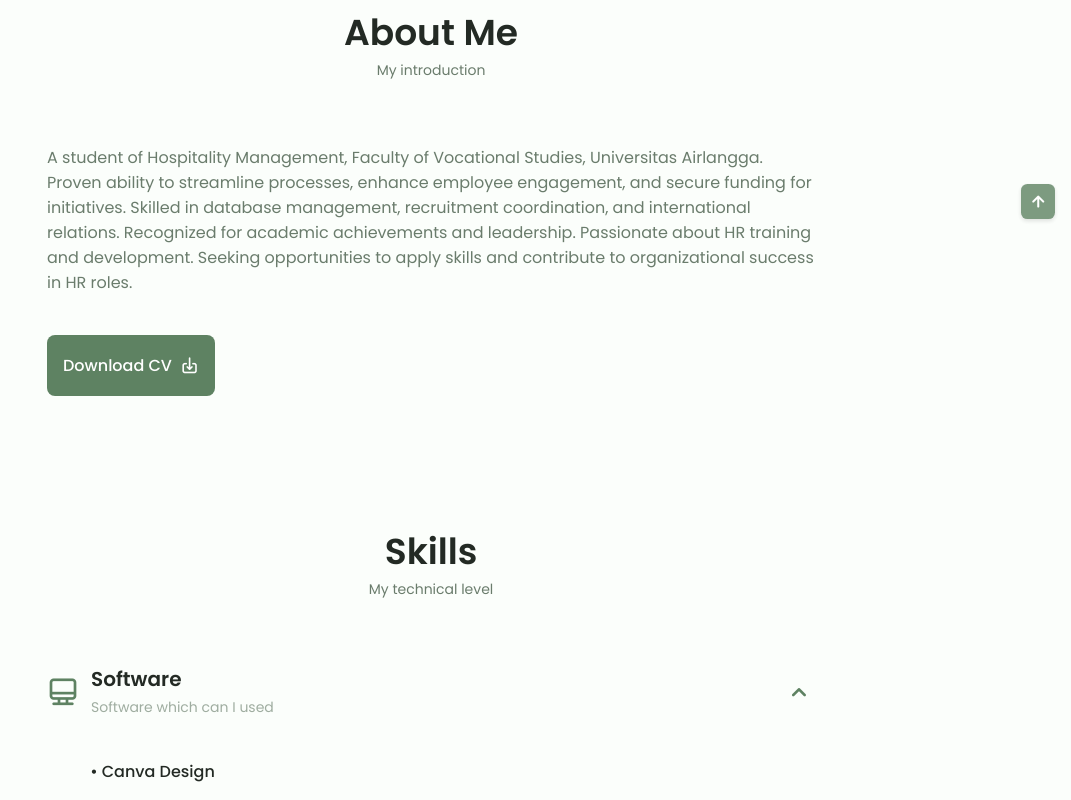
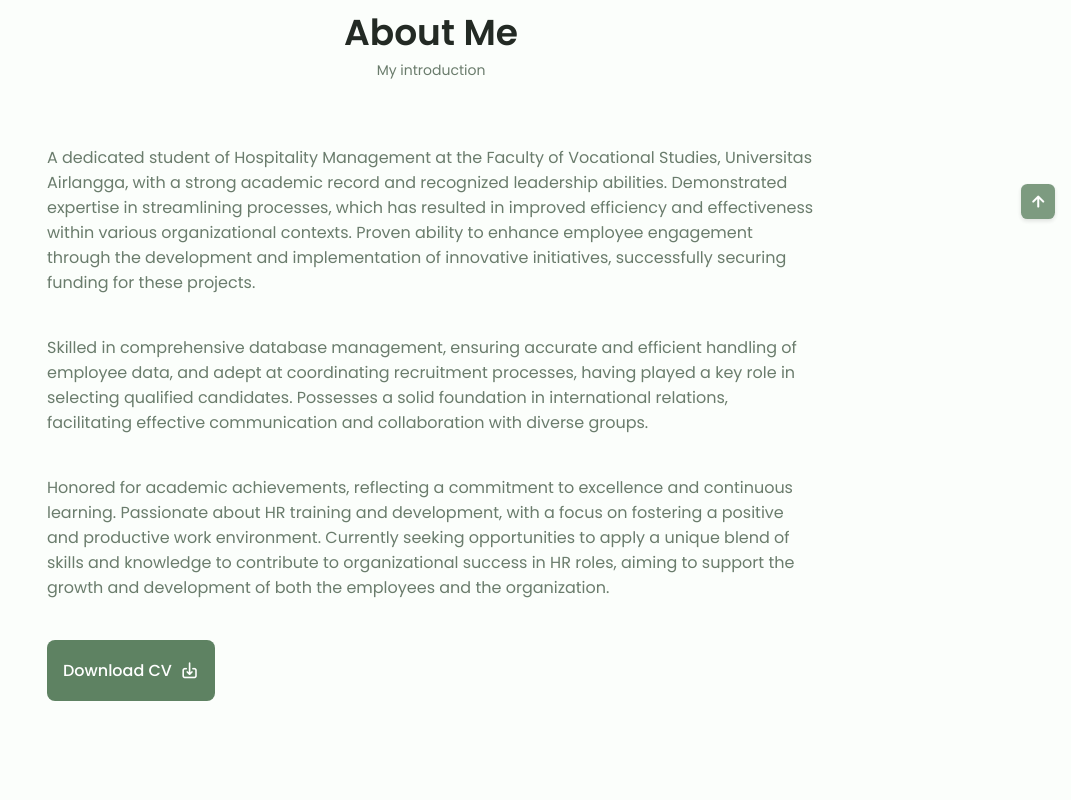
Before and after one commit to aulliyada/aulliyada.github.io, a plain HTML site: page index.html in a window 1280 px wide. Shown: the part 741-1541 px from the top of the page, without its empty margins (209-1280 px from the left). Drawn offline with nearby package versions, Linux system fonts and the light colour scheme.

Commit message:
edit deskripsi

```diff
--- a/index.html
+++ b/index.html
@@ -149,8 +149,9 @@
                 <!-- <img src="assets/img/about.jpg" alt="" class="about__img"> -->
 
                 <div class="about__data">
-                    <p class="about__description">A student of Hospitality Management, Faculty of Vocational Studies, Universitas Airlangga. Proven ability to streamline processes, enhance employee engagement, and secure funding for initiatives. Skilled in database management, recruitment coordination, and international relations. Recognized for academic achievements and leadership. Passionate about HR training and development. Seeking opportunities to apply skills and contribute to organizational success in HR roles.
-                    </p>
+                    <p class="about__description">A dedicated student of Hospitality Management at the Faculty of Vocational Studies, Universitas Airlangga, with a strong academic record and recognized leadership abilities. Demonstrated expertise in streamlining processes, which has resulted in improved efficiency and effectiveness within various organizational contexts. Proven ability to enhance employee engagement through the development and implementation of innovative initiatives, successfully securing funding for these projects.</p>
+                    <p class="about__description">Skilled in comprehensive database management, ensuring accurate and efficient handling of employee data, and adept at coordinating recruitment processes, having played a key role in selecting qualified candidates. Possesses a solid foundation in international relations, facilitating effective communication and collaboration with diverse groups.</p>
+                    <p class="about__description">Honored for academic achievements, reflecting a commitment to excellence and continuous learning. Passionate about HR training and development, with a focus on fostering a positive and productive work environment. Currently seeking opportunities to apply a unique blend of skills and knowledge to contribute to organizational success in HR roles, aiming to support the growth and development of both the employees and the organization.</p>
                     <!-- <p class="about__description">
                         Met training targets with 8+ hours per employee per month.
                         Strong administrative skills and understanding of Human
@@ -339,7 +340,6 @@
                                 </div> -->
 
                             </div>
-
 
 
 
```
